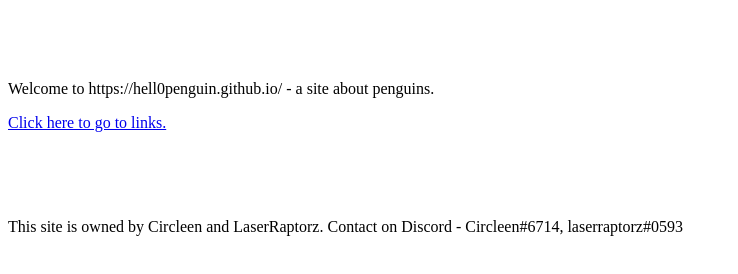
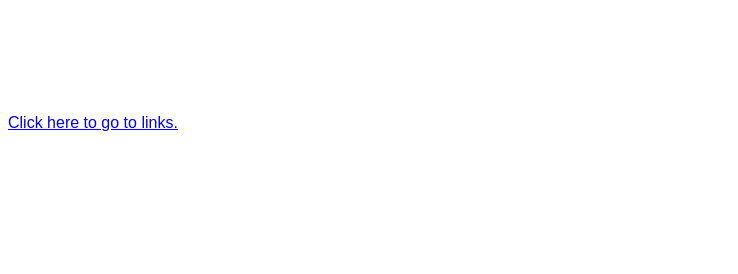
Before and after one commit to hell0penguin/hell0penguin.github.io, a plain HTML site: page index.html in a window 1280 px wide. Shown: the whole page, without its empty margins (0-738 px from the left). Drawn offline with Linux system fonts and the light colour scheme.

Commit message:
poopy c s s

```diff
--- a/styles/style.css
+++ b/styles/style.css
@@ -1,3 +1,4 @@
 h1 { font-family: sans-serif; color: white; }
 color: lime
 body { background-color: #1a1a1a; }
+p { font-family: sans-serif; color: white; }
```
